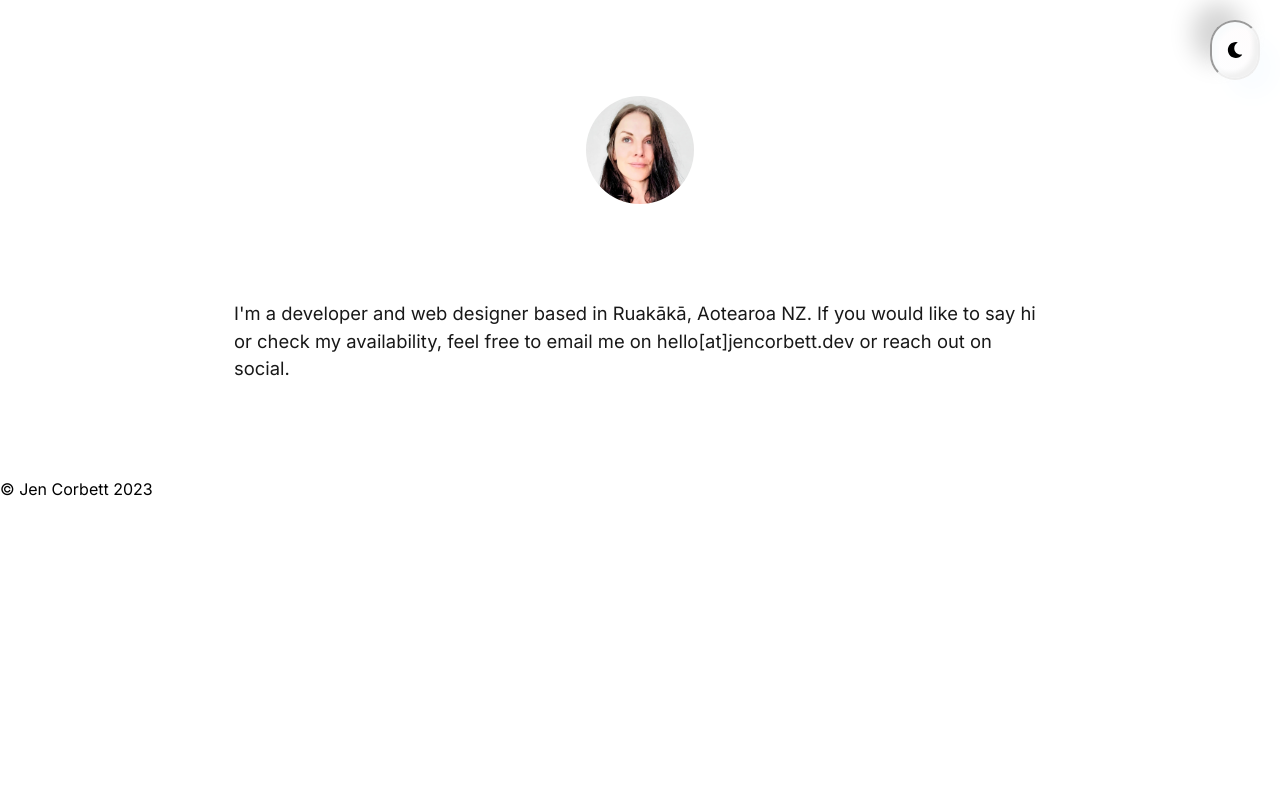
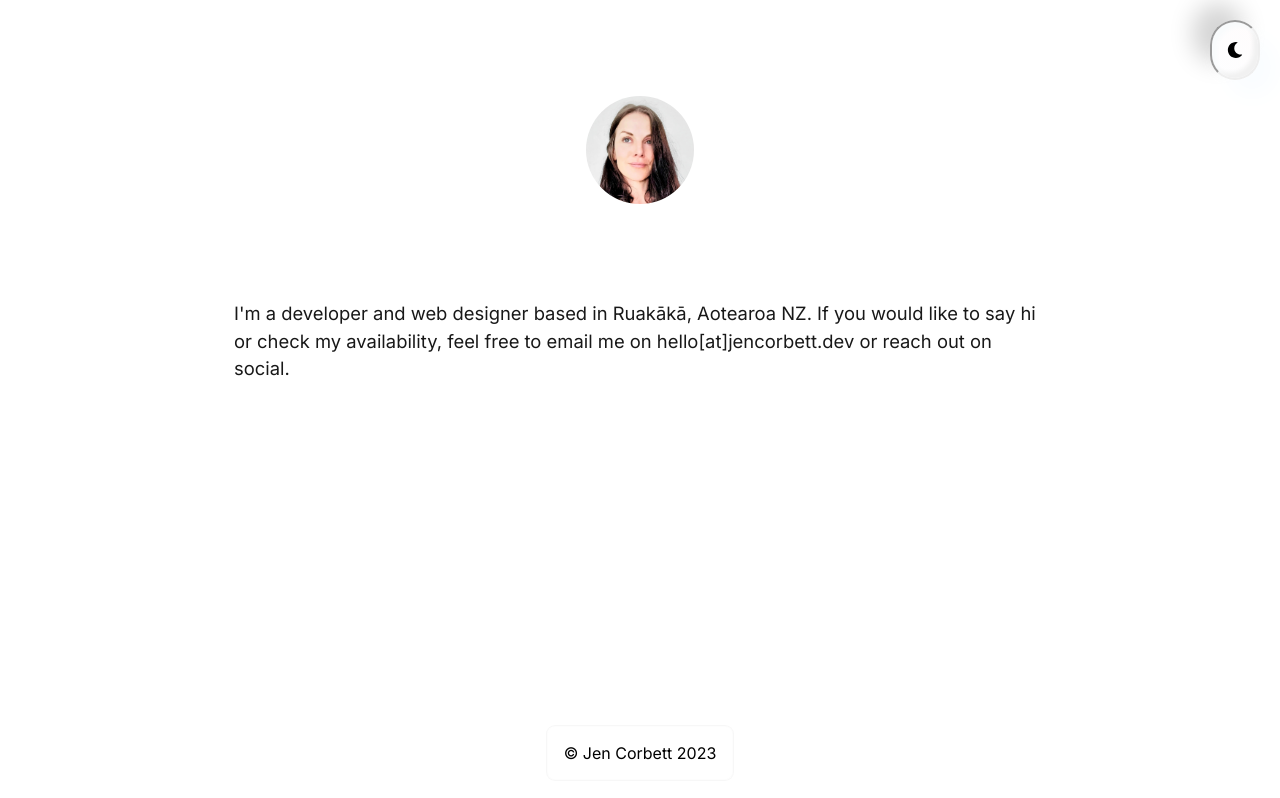
Before and after one commit to ajenstory/jencorbett.dev, a Next.js app in the folder app/: page / in a window 1280 px wide. Built offline with nearby package versions, Linux system fonts and the light colour scheme.

Commit message:
Import footer styles module

```diff
--- a/app/components/footer.js
+++ b/app/components/footer.js
@@ -1,6 +1,8 @@
+import footerStyles from "./footer.module.css";
+
 const Footer = () => {
   return (
-    <div>
+    <div className={`${footerStyles.container}   ${footerStyles.border}`}>
       <footer>© Jen Corbett 2023</footer>{" "}
     </div>
   );
```
